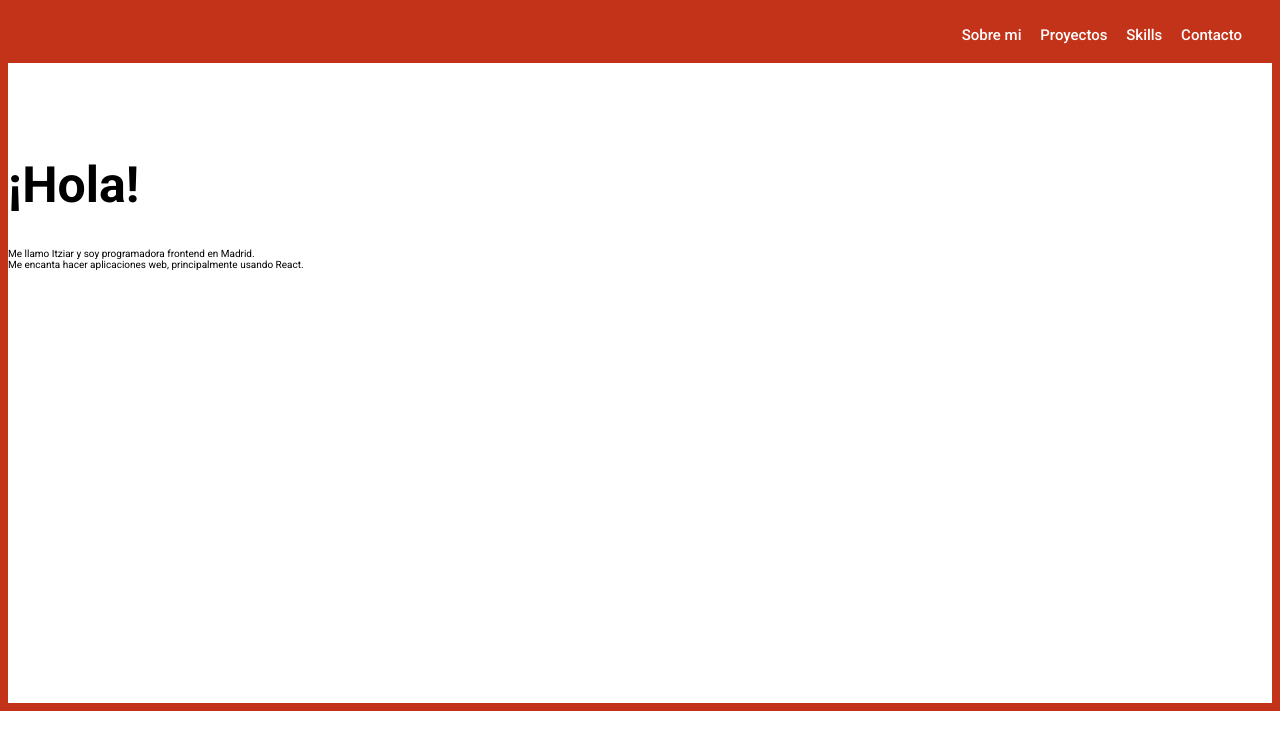
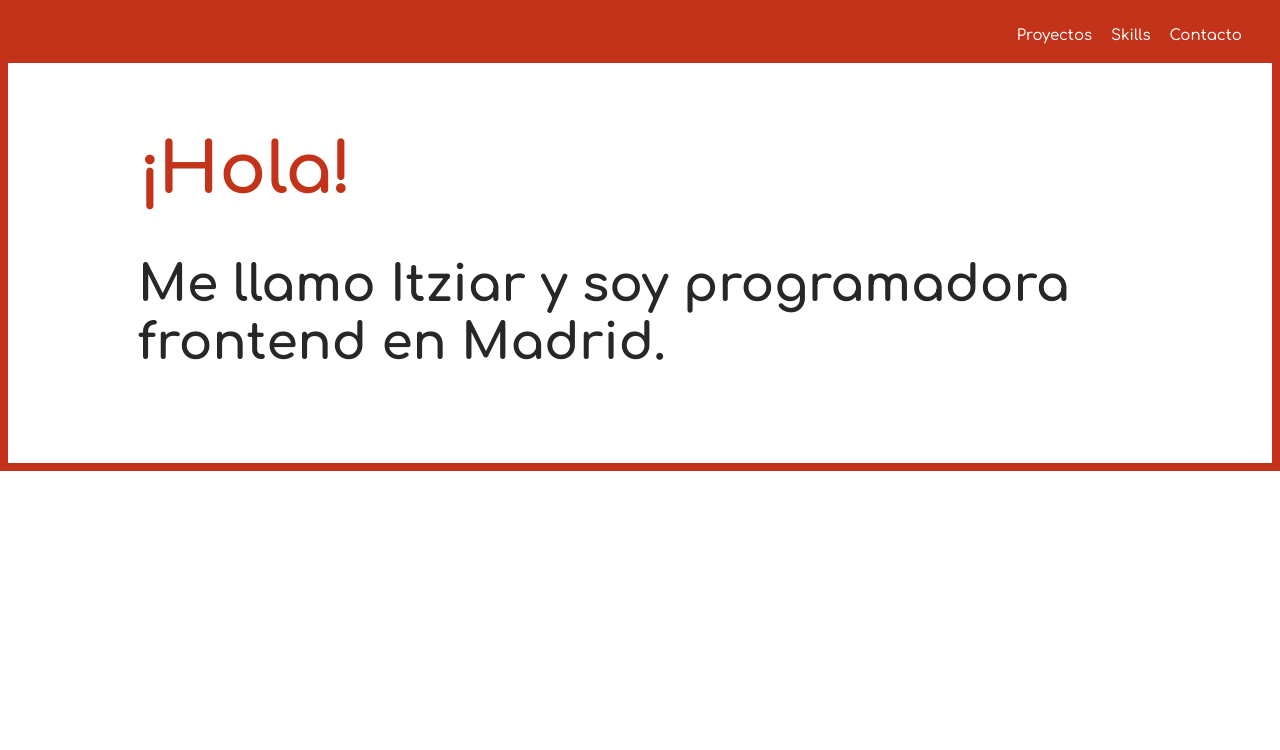
Before and after one commit to itziaroh/portfolio, a React (Create React App) app: page / in a window 1280 px wide. Shown: the top 750 px of the page. Built offline with nearby package versions, Linux system fonts and the light colour scheme.

Commit message:
About me section

```diff
--- a/public/index.html
+++ b/public/index.html
@@ -9,7 +9,7 @@
   <meta name="description" content="Web site created using create-react-app" />
   <link rel="apple-touch-icon" href="%PUBLIC_URL%/logo192.png" />
   <link rel="manifest" href="%PUBLIC_URL%/manifest.json" />
-  <link href="https://fonts.googleapis.com/css?family=Roboto:400,500,700&display=swap" rel="stylesheet">
+  <link href="https://fonts.googleapis.com/css?family=Comfortaa:400,500,700&display=swap" rel="stylesheet">
   <title>Itziar Ortega</title>
 </head>
 
--- a/src/components/About.js
+++ b/src/components/About.js
@@ -4,8 +4,7 @@ const About = () => {
     return (
         <div className="about">
             <h1 className="about_hello">¡Hola!</h1>
-            <p>Me llamo Itziar y soy programadora frontend en Madrid.</p>
-            <p>Me encanta hacer aplicaciones web, principalmente usando React.</p>
+            <p className="about_name">Me llamo Itziar y soy programadora frontend en Madrid.</p>
         </div>
     )
 }
--- a/src/components/Navbar.js
+++ b/src/components/Navbar.js
@@ -6,7 +6,7 @@ const Navbar = () => {
             <div className="menu_wrapper">
                 <nav className="menu">
                     <ul className="menu_list">
-                        <li className="menu_list-item">Sobre mi</li>
+                        {/* <li className="menu_list-item">Sobre mi</li> */}
                         <li className="menu_list-item">Proyectos</li>
                         <li className="menu_list-item">Skills</li>
                         <li className="menu_list-item">Contacto</li>
--- a/src/styles/components/App.scss
+++ b/src/styles/components/App.scss
@@ -1,6 +1,6 @@
 body{
     border: 8px solid $red;
-    font-family: $roboto;
+    font-family: $comfortaa;
     font-size: 62.5%;
 }
 
--- a/src/styles/components/_about.scss
+++ b/src/styles/components/_about.scss
@@ -1,9 +1,33 @@
 .about{
-    height: 80vh;
-    padding-top: rem(60);
+    height: 50vh;
+    padding-top: rem(20);
+    margin: 0 rem(40);
+    @include for-tablet-up{
+        margin: 0 rem(85);
+    }
+    @include for-desktop-up{
+        margin: 0 rem(130);
+    }
+
     &_hello{
-        color: $black;
-        font-size: rem(50);
-        font-family: $roboto;
+        color: $red;
+        font-size: rem(35);
+        @include for-tablet-up{
+            font-size: rem(50);
+        }
+        @include for-desktop-up{
+            font-size: rem(70);
+        }
+    }
+    &_name{
+        color: $dark-grey;
+        font-size: rem(20);
+        font-weight: 600;
+        @include for-tablet-up{
+            font-size: rem(35);
+        }
+        @include for-desktop-up{
+            font-size: rem(50);
+        }
     }
 }
--- a/src/styles/components/_navbar.scss
+++ b/src/styles/components/_navbar.scss
@@ -11,8 +11,11 @@
     padding-top: 2em;
     padding-bottom: 2em;
     display: flex;
-    justify-content: flex-end;
+    justify-content: center;
     align-items: center;
+    @include for-tablet-up{
+        justify-content: flex-end;
+    }
 
     &_list{
         display: flex;
--- /dev/null
+++ b/src/styles/core/_mixins.scss
@@ -0,0 +1,8 @@
+//Media Queries
+@mixin for-tablet-up {
+    @media (min-width: 768px) { @content; }
+}
+
+@mixin for-desktop-up {
+  @media (min-width: 1024px) { @content; }
+}
--- a/src/styles/core/_variables.scss
+++ b/src/styles/core/_variables.scss
@@ -5,7 +5,7 @@ $white: #ffffff;
 $black: #000000;
 
 //Typography
-$roboto: 'Roboto', sans-serif;
+$comfortaa: 'Comfortaa', cursive;
 
 //Font-size
 $defaultFontSize: 16;
--- a/src/styles/index.scss
+++ b/src/styles/index.scss
@@ -1,6 +1,7 @@
 @import 'vendor/normalize.scss';
 @import 'core/functions';
 @import 'core/variables';
+@import 'core/mixins';
 @import 'components/App.scss';
 @import 'components/navbar';
 @import 'components/about';
```
Also changed, not shown: src/components/Projects.js (added, +11 -0 lines).
